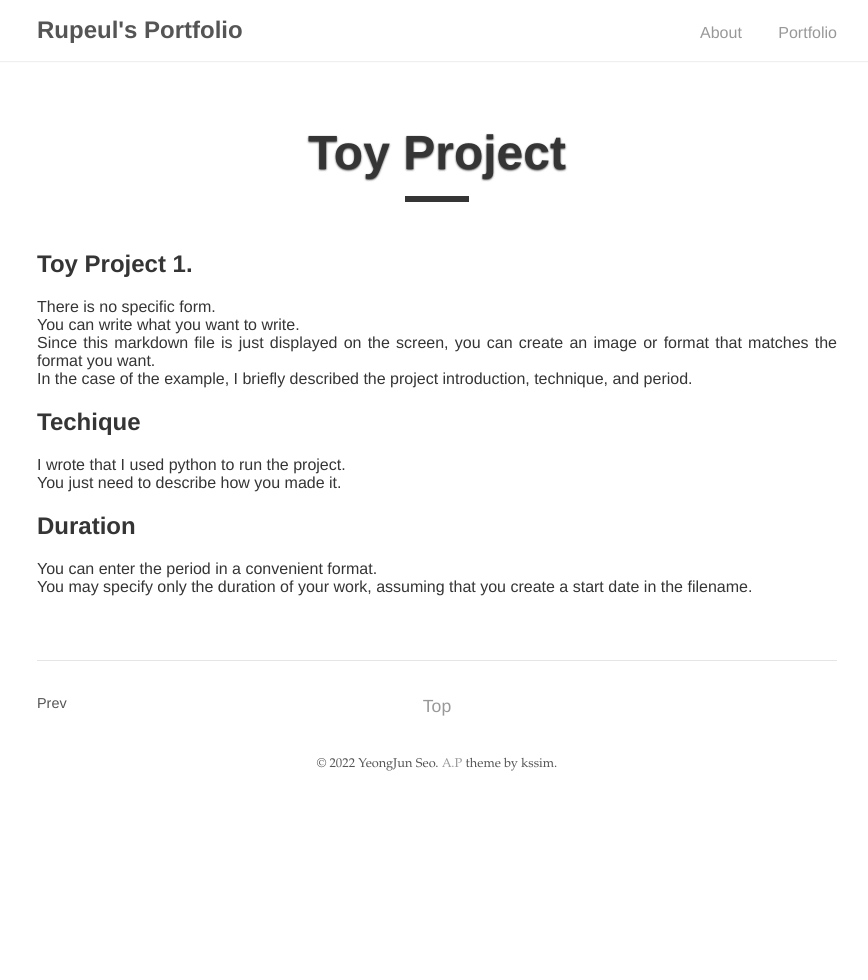
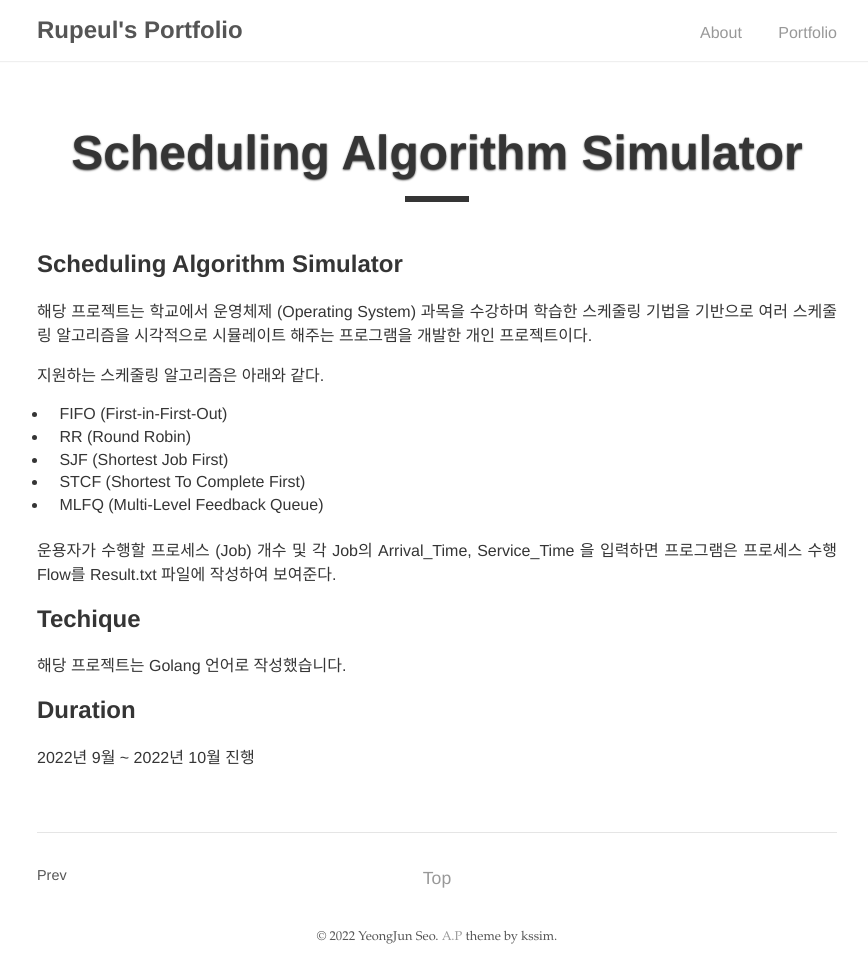
Before and after one commit to rupeul17/rupeul17.github.io, a Jekyll site: the page built from _posts/2017-05-01-toy-project.md, in a window 1280 px wide. Shown: the whole page, without its empty margins (203-1071 px from the left). Built offline with Jekyll 4.4.1, drawn with Linux system fonts in a browser that asks for light colours; before the commit the page ends 900 px from its top, so only the background shows below that.

Commit message:
index page & post change

```diff
--- a/_config.yml
+++ b/_config.yml
@@ -35,7 +35,6 @@ social:
   vimeo:
   wordpress:
   youtube:
-  tistory : Test
   default_txt: "Follow On"
 
 # Build settings
--- a/_posts/2017-05-01-toy-project.md
+++ b/_posts/2017-05-01-toy-project.md
@@ -1,23 +1,30 @@
 ---
 layout: post
-title:  "Toy Project"
-info: "toy project"
-tech: "python"
-type: Toy
+title:  "Scheduling Algorithm Simulator"
+info: "Scheduling Algorithm Simulator"
+tech: "Golang"
+type: OS
 ---
 
-## Toy Project 1.
-There is no specific form.
-You can write what you want to write.
-Since this markdown file is just displayed on the screen, you can create an image or format that matches the format you want.
-In the case of the example, I briefly described the project introduction, technique, and period.
+## Scheduling Algorithm Simulator
+해당 프로젝트는 학교에서 운영체제 (Operating System) 과목을 수강하며 학습한 스케줄링 기법을 기반으로
+여러 스케줄링 알고리즘을 시각적으로 시뮬레이트 해주는 프로그램을 개발한 개인 프로젝트이다.
+
+지원하는 스케줄링 알고리즘은 아래와 같다.
+* FIFO (First-in-First-Out)
+* RR (Round Robin)
+* SJF (Shortest Job First)
+* STCF (Shortest To Complete First)
+* MLFQ (Multi-Level Feedback Queue)
+
+
+운용자가 수행할 프로세스 (Job) 개수 및 각 Job의 Arrival_Time, Service_Time 을 입력하면
+프로그램은 프로세스 수행 Flow를 Result.txt 파일에 작성하여 보여준다.
 
 
 ## Techique
-I wrote that I used python to run the project.
-You just need to describe how you made it.
+해당 프로젝트는 Golang 언어로 작성했습니다.
 
 
 ## Duration
-You can enter the period in a convenient format.
-You may specify only the duration of your work, assuming that you create a start date in the filename.
+2022년 9월 ~ 2022년 10월 진행
```
Also changed, not shown: index.md (+20 -11 lines).
